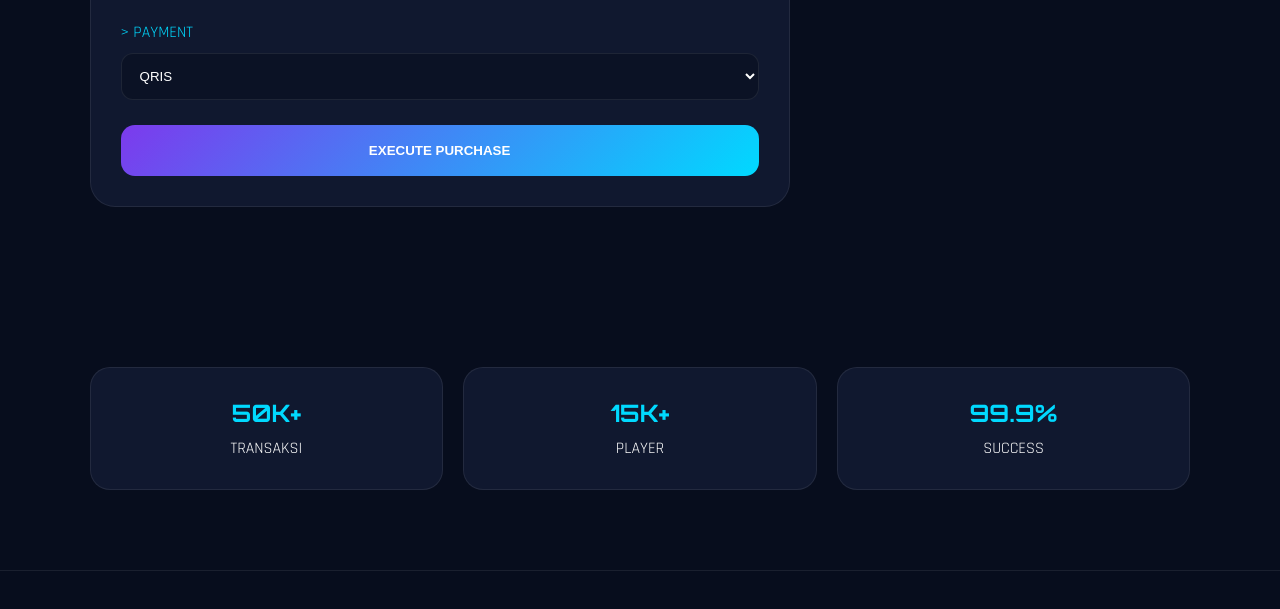
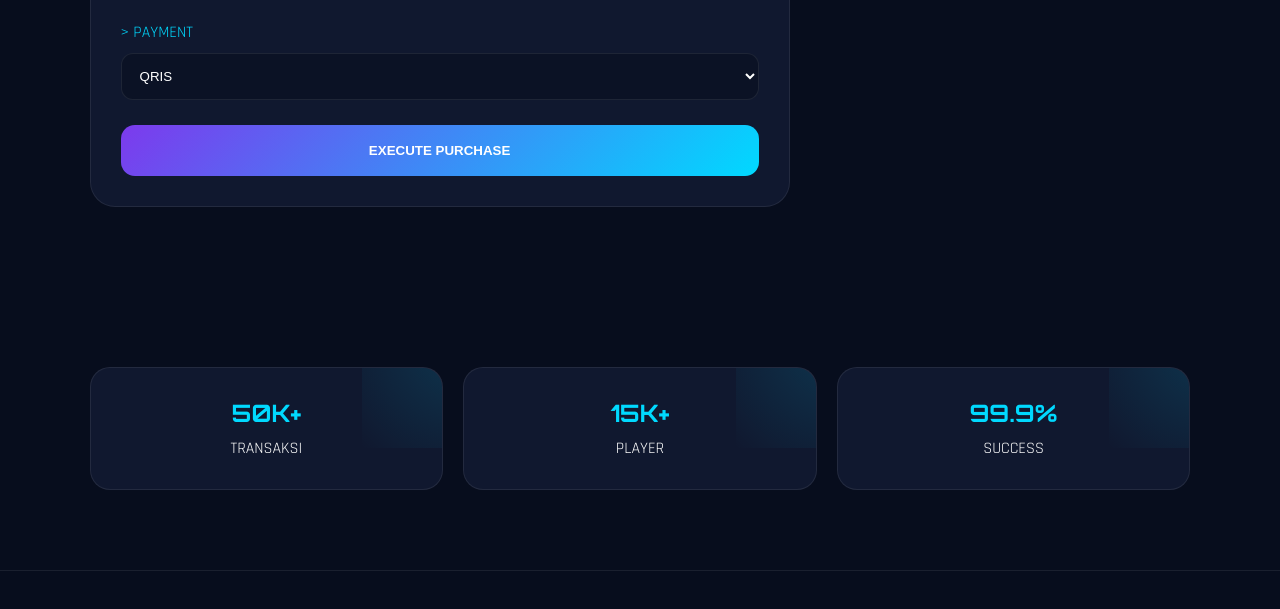
Before and after one commit to yogiefernando14/yogie-topup, a plain HTML site: page index.html in a window 1280 px wide. Shown: the part 2713-3322 px from the top of the page. Drawn offline with Linux system fonts and the light colour scheme.

Commit message:
Update style.css

```diff
--- a/style.css
+++ b/style.css
@@ -396,6 +396,26 @@ section{
 
   position:relative;
 overflow:hidden;
+}
+
+.stat::before{
+
+  content:"";
+
+  position:absolute;
+
+  width:200px;
+  height:200px;
+
+  background:
+  radial-gradient(
+    circle,
+    rgba(0,217,255,.15),
+    transparent
+  );
+
+  top:-120px;
+  right:-120px;
 }
 
 .stat h2{
```
